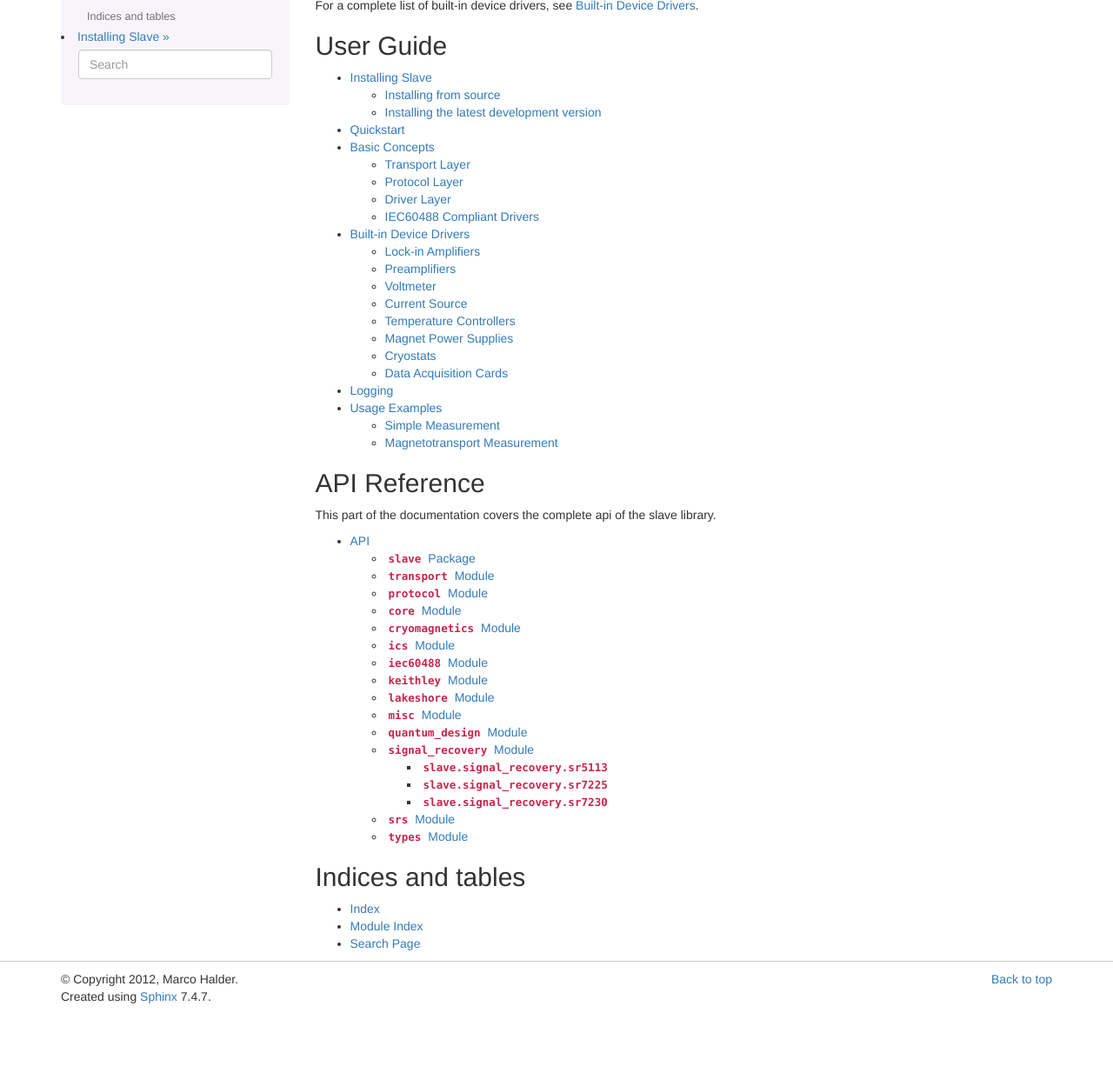
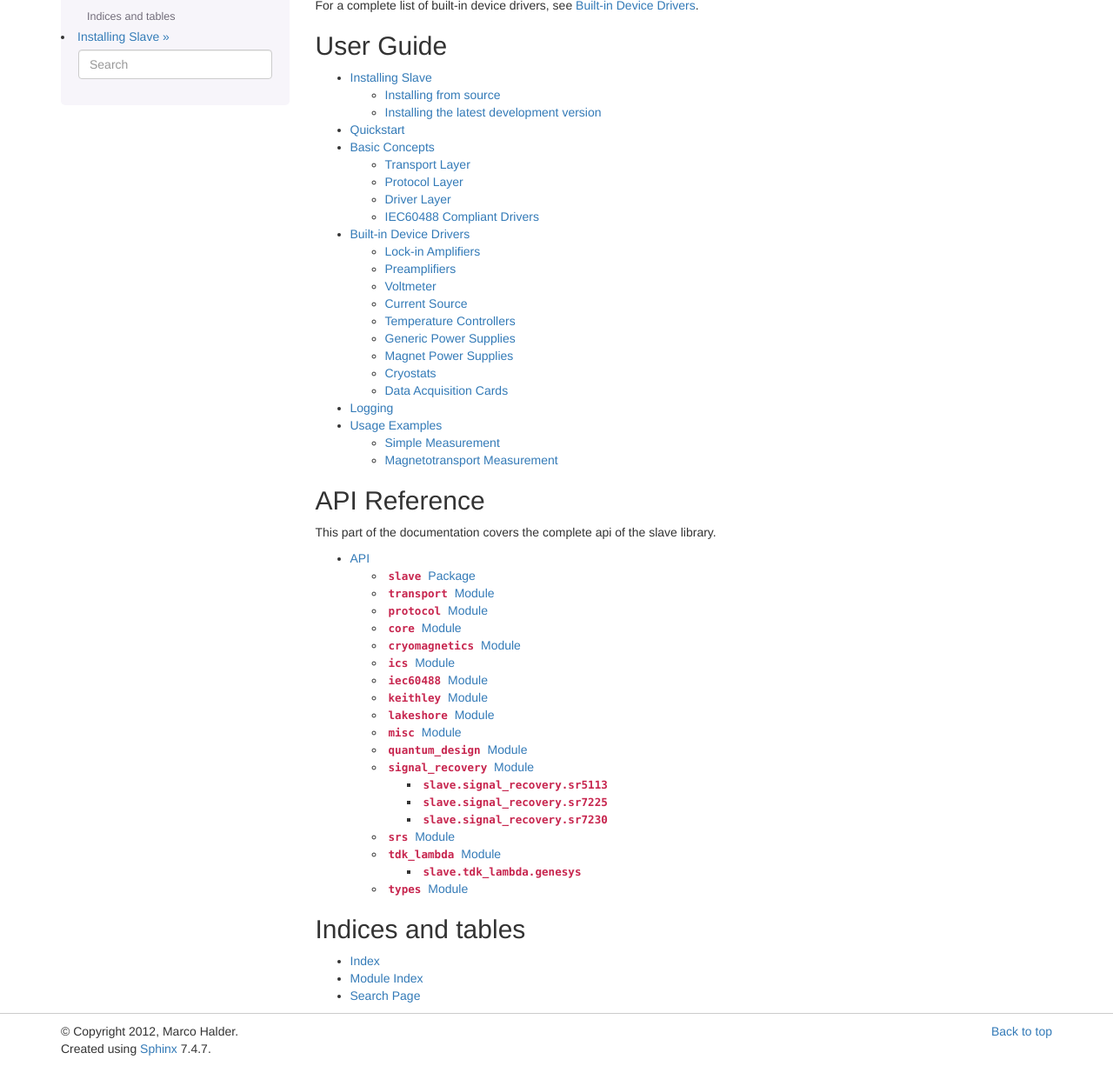
Before and after one commit to p3trus/slave, a Sphinx documentation site: the page built from doc/source/index.rst, in a window 1280 px wide and 1400 px high, scrolled down 590 px, cut to the strip 174-1400 px from the top of the window. Shown: the whole strip at 87% size. Built offline with Sphinx 7.4.7, drawn with Linux system fonts in a browser that asks for light colours; formulas are drawn with MathJax 3; before the commit the page ends 1930 px from its top, so only the background shows below that.

Commit message:
Updated documentation.

```diff
--- a/doc/source/builtin_drivers.rst
+++ b/doc/source/builtin_drivers.rst
@@ -54,8 +54,20 @@ Manufacturer  Model  Class
 Lakeshore     LS340  :class:`slave.lakeshore.ls340.LS340`
 ============  =====  ====================================
 
+Generic Power Supplies
+----------------------
+
+============  ==============  =========================================
+Manufacturer  Model           Class
+============  ==============  =========================================
+TDK Lambda    Genesys Series  :class:`slave.tdk_lambda.genesys.Genesys`
+============  ==============  =========================================
+
+
 Magnet Power Supplies
 ---------------------
+
+Power Supplies specifically designed for superconducting magnets.
 
 ==================  ============================  ========================================
 Manufacturer        Model                         Class
--- a/doc/source/slave.rst
+++ b/doc/source/slave.rst
@@ -172,6 +172,21 @@ This part covers the complete api documentation of the slave library.
     :undoc-members:
     :show-inheritance:
 
+:mod:`tdk_lambda` Module
+------------------------
+
+.. automodule:: slave.tdk_lambda
+    :members:
+    :undoc-members:
+    :show-inheritance:
+
+:mod:`slave.tdk_lambda.genesys`
+^^^^^^^^^^^^^^^^^^^^^^^^^^^^^^^
+.. automodule:: slave.tdk_lambda.genesys
+    :members:
+    :undoc-members:
+    :show-inheritance:
+
 :mod:`types` Module
 -------------------
 
```
